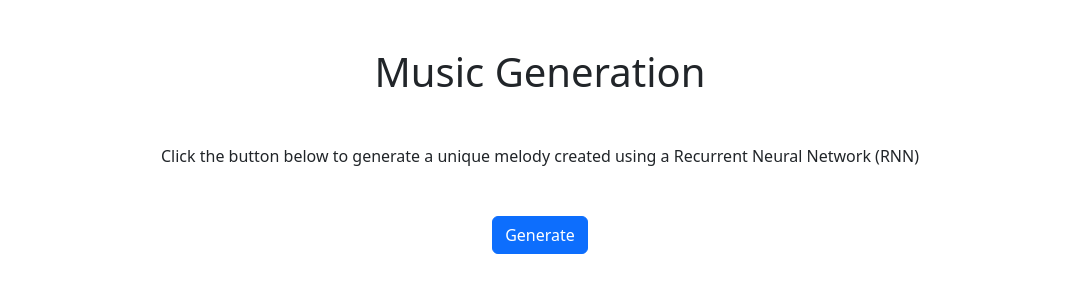
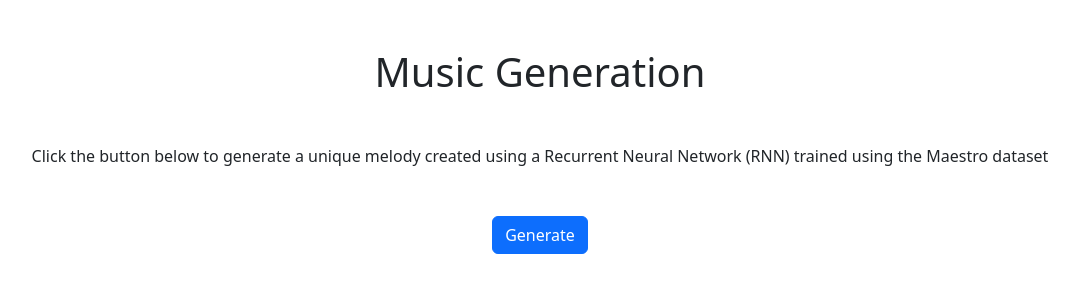
Before and after one commit to williamhpark/music_generation, a Flask app: page / in a window 1280 px wide. Shown: the top 300 px of the page, without its empty margins (100-1179 px from the left). Run offline with Flask 2, Linux system fonts and the light colour scheme.

Commit message:
Re-add trained model, small change

```diff
--- a/server/templates/index.html
+++ b/server/templates/index.html
@@ -1,7 +1,7 @@
 <!DOCTYPE html>
 <html>
   <head>
-    <title>Melody Generation</title>
+    <title>Music Generation</title>
     <link
       href="https://cdn.jsdelivr.net/npm/bootstrap@5.2.1/dist/css/bootstrap.min.css"
       rel="stylesheet"
@@ -15,7 +15,7 @@
 
     <p class="text-center mt-5">
       Click the button below to generate a unique melody created using a
-      Recurrent Neural Network (RNN)
+      Recurrent Neural Network (RNN) trained using the Maestro dataset
     </p>
 
     <form class="text-center mt-5" action="/" , method="post">
```
Also changed, not shown: 1 other file.
